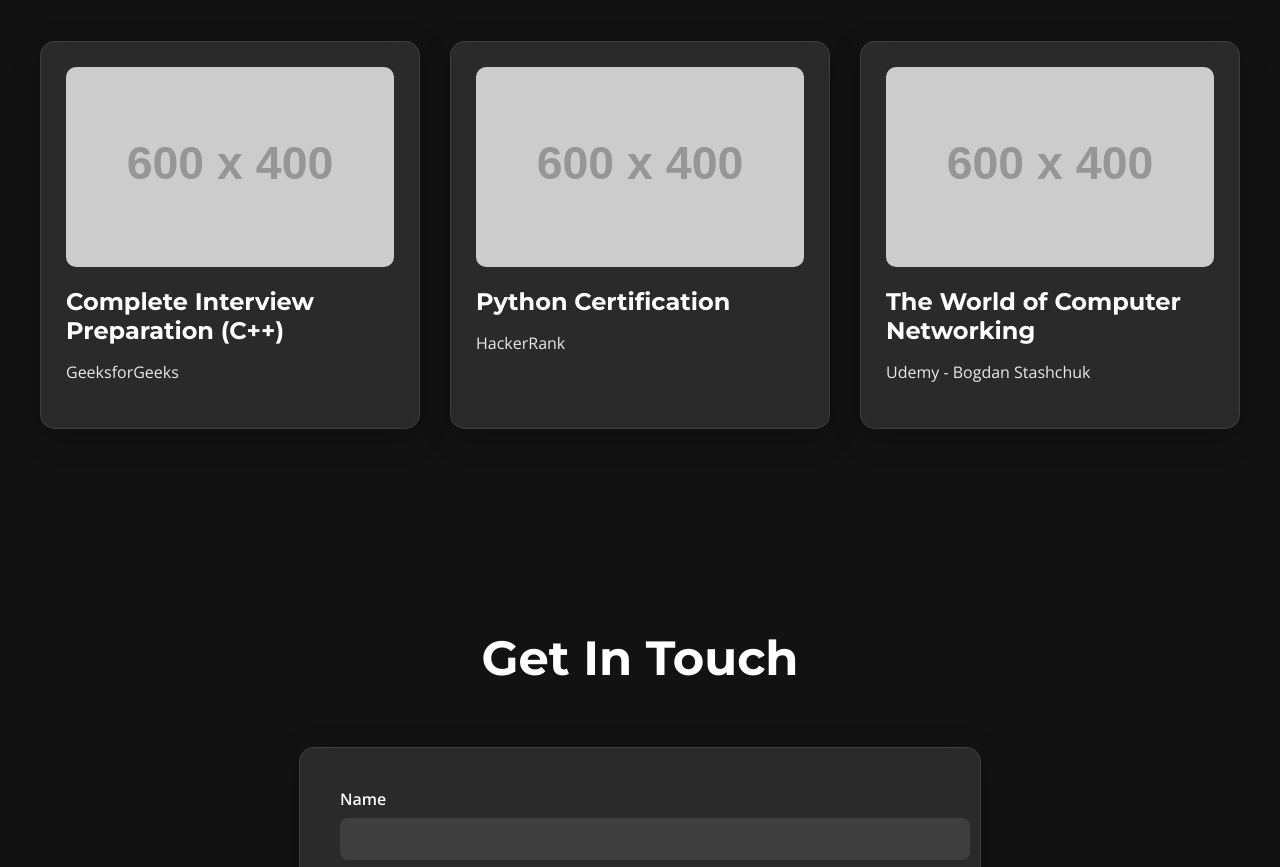
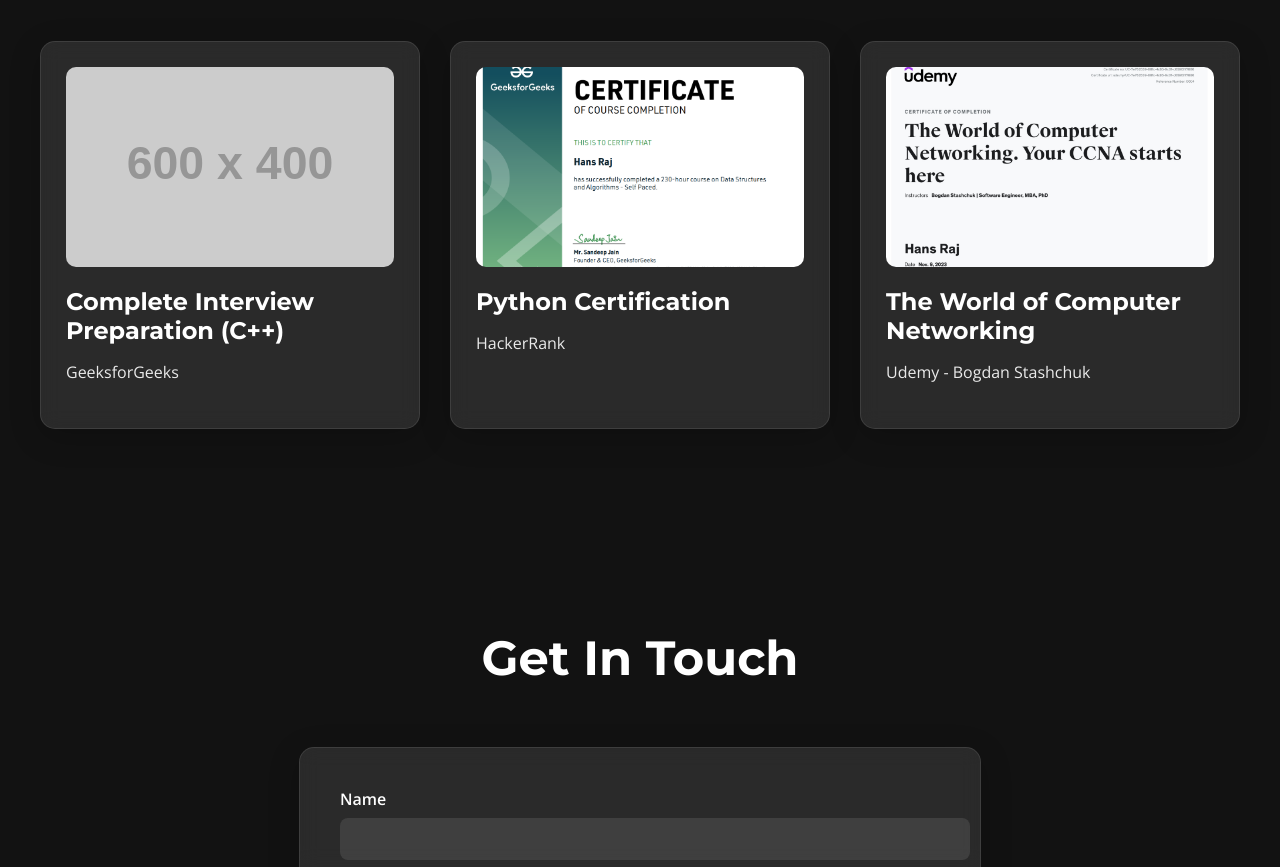
Before and after one commit to annnkit/hansraj-portfolio, a plain HTML site: page index.html in a window 1280 px wide. Shown: the part 2566-3433 px from the top of the page. Drawn offline with nearby package versions, Linux system fonts and the light colour scheme; placeholder pictures from the web are drawn by us.

Commit message:
Update index.html

```diff
--- a/index.html
+++ b/index.html
@@ -706,7 +706,7 @@
             <!-- Certificate 2 -->
             <div class="project-card glass">
                 <div class="project-image">
-                    <img src="https://via.placeholder.com/600x400/121212/FF00F0?text=Python+HackerRank" alt="Python HackerRank">
+                    <img src="dsa.png" alt="Python HackerRank">
                 </div>
                 <h3>Python Certification</h3>
                 <p>HackerRank</p>
@@ -715,7 +715,7 @@
             <!-- Certificate 3 -->
             <div class="project-card glass">
                 <div class="project-image">
-                    <img src="https://via.placeholder.com/600x400/121212/F0FF00?text=Networking+Course" alt="Networking Course">
+                    <img src="compterNetworking.png" alt="Networking Course">
                 </div>
                 <h3>The World of Computer Networking</h3>
                 <p>Udemy - Bogdan Stashchuk</p>
```
